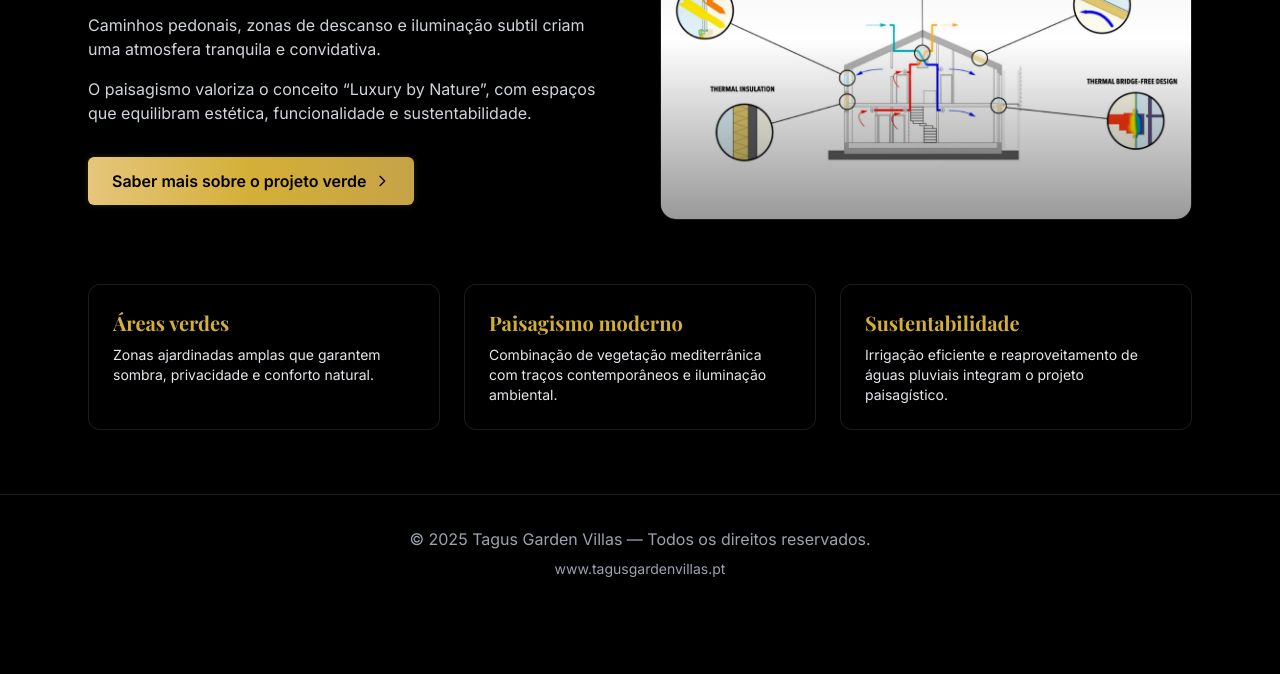
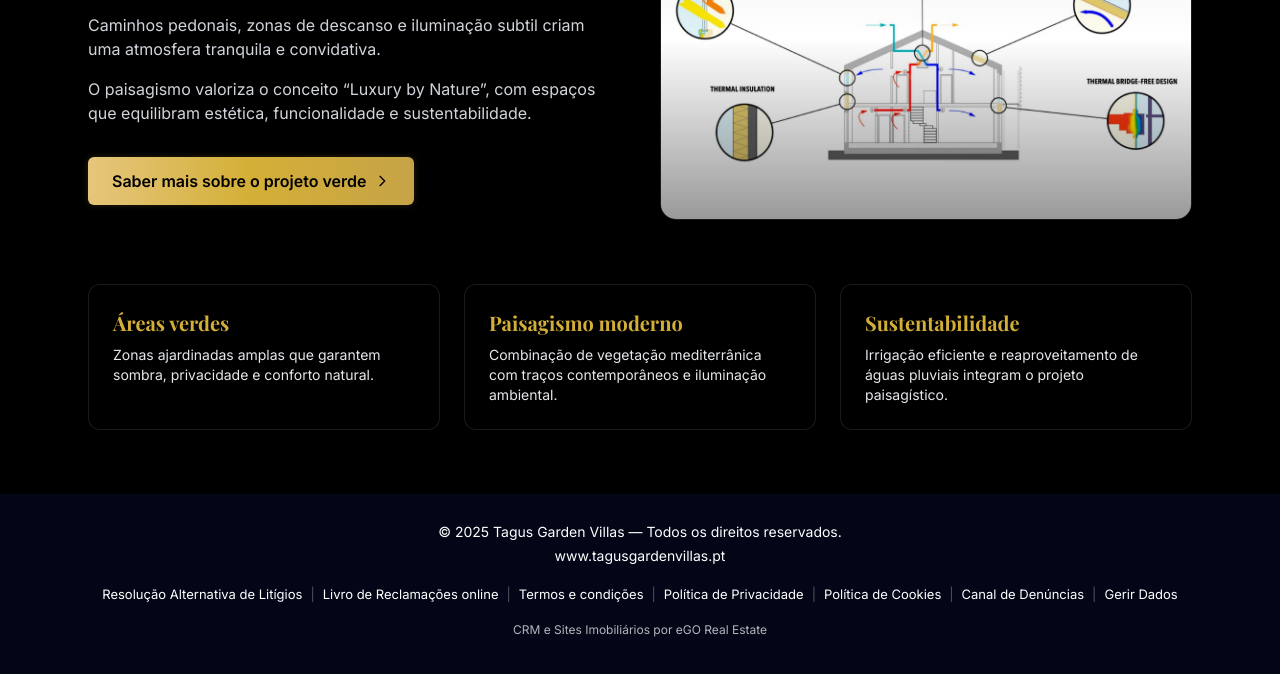
Before and after one commit to JoaoSabioni/TagusGardenVIllas, a plain HTML site: page jardim.html in a window 1280 px wide. Shown: the part 546-1220 px from the top of the page. Before the commit the page ends 1157 px from the top, so only its background shows below. Drawn offline with nearby package versions, Linux system fonts and the light colour scheme.

Commit message:
Update jardim.html

```diff
--- a/jardim.html
+++ b/jardim.html
@@ -162,13 +162,40 @@
     </section>
   </main>
 
-  <!-- FOOTER -->
-  <footer class="py-8 text-center text-gray-400 border-t border-white/10">
-    <div class="max-w-2xl mx-auto">
-      <div class="mb-2">© <span id="year"></span> Tagus Garden Villas — Todos os direitos reservados.</div>
-      <div class="text-sm">www.tagusgardenvillas.pt</div>
-    </div>
-  </footer>
+  <footer class="bg-slate-950 text-white text-center px-4 pt-7 pb-9">
+  <!-- topo -->
+  <div>
+    <p class="text-sm font-medium">© 2025 Tagus Garden Villas — Todos os direitos reservados.</p>
+    <p class="mt-1 text-sm">
+      <a href="https://www.tagusgardenvillas.pt" class="hover:opacity-70 transition">
+        www.tagusgardenvillas.pt
+      </a>
+    </p>
+  </div>
+
+  <!-- links legais -->
+  <div class="mt-5 flex flex-wrap gap-2 justify-center text-xs sm:text-[13px]">
+    <a href="/resolucao-alternativa-de-litigios.html" class="hover:opacity-70 transition">Resolução Alternativa de Litígios</a>
+    <span class="hidden sm:inline opacity-30">|</span>
+    <a href="/livro-de-reclamacoes.html" class="hover:opacity-70 transition">Livro de Reclamações online</a>
+    <span class="hidden sm:inline opacity-30">|</span>
+    <a href="/termos-e-condicoes.html" class="hover:opacity-70 transition">Termos e condições</a>
+    <span class="hidden sm:inline opacity-30">|</span>
+    <a href="/politica-de-privacidade.html" class="hover:opacity-70 transition">Política de Privacidade</a>
+    <span class="hidden sm:inline opacity-30">|</span>
+    <a href="/politica-de-cookies.html" class="hover:opacity-70 transition">Política de Cookies</a>
+    <span class="hidden sm:inline opacity-30">|</span>
+    <a href="/canal-de-denuncias.html" class="hover:opacity-70 transition">Canal de Denúncias</a>
+    <span class="hidden sm:inline opacity-30">|</span>
+    <a href="/gerir-dados.html" class="hover:opacity-70 transition">Gerir Dados</a>
+  </div>
+
+  <!-- créditos -->
+  <div class="mt-5 text-[11px] sm:text-xs opacity-70">
+    CRM e Sites Imobiliários por eGO Real Estate
+  </div>
+</footer>
+
 
   <script>
     document.getElementById('year').textContent = new Date().getFullYear();
```
